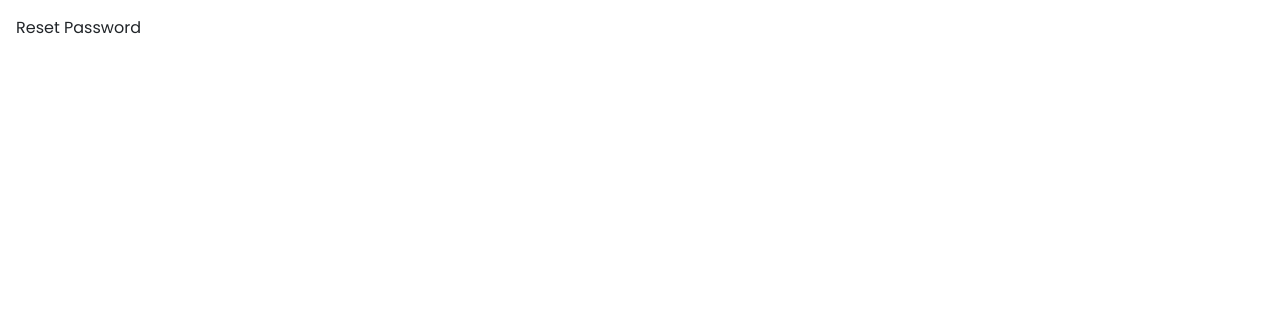
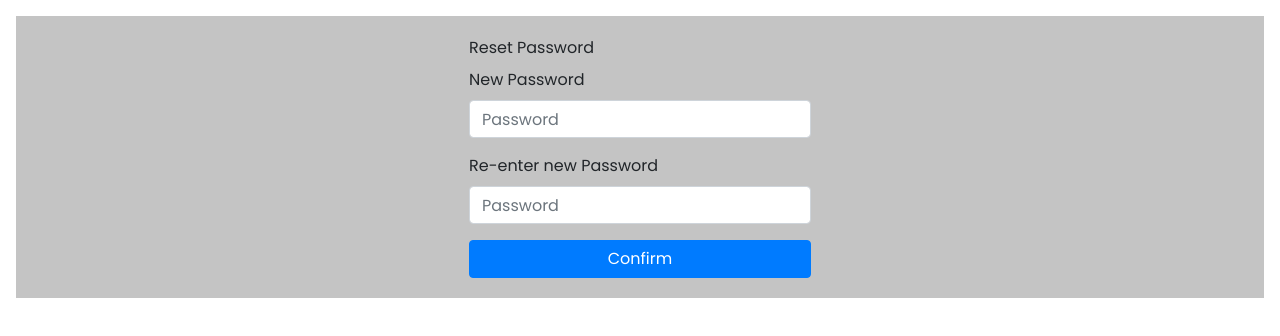
Before and after one commit to hack4impact-calpoly/hospice-of-slo, a React (Create React App) app: page /reset-password in a window 1280 px wide. Shown: the top 336 px of the page. Built offline with nearby package versions, Linux system fonts and the light colour scheme.

Commit message:
basic outline done

```diff
--- a/src/components/authentication/resetPassword.jsx
+++ b/src/components/authentication/resetPassword.jsx
@@ -1,9 +1,39 @@
+/* eslint-disable */
+
 import React from 'react';
+import styled from 'styled-components';
+import Form from 'react-bootstrap/Form';
+import Button from 'react-bootstrap/Button';
+
+const Component = styled.div`
+   background: #C4C4C4;
+   display: flex;
+   justify-content: center;
+   padding: 20px;
+   top: 170px;
+   left: 376px;
+
+`
 
 export default function ResetPassword() {
   return (
     <div className="m-3">
-      Reset Password
+       <Component>
+          <Form>
+             <Form.Label>Reset Password</Form.Label>
+             <Form.Group controlId="newPassword">
+               <Form.Label>New Password</Form.Label>
+               <Form.Control type="password" placeholder="Password" />
+             </Form.Group>
+             <Form.Group controlId="reenterNewPassword">
+               <Form.Label>Re-enter new Password</Form.Label>
+               <Form.Control type="password" placeholder="Password" />
+             </Form.Group>
+             <Button variant="primary" type="submit" block>
+                Confirm
+             </Button>
+          </Form>
+       </Component>
     </div>
   );
 }
```
